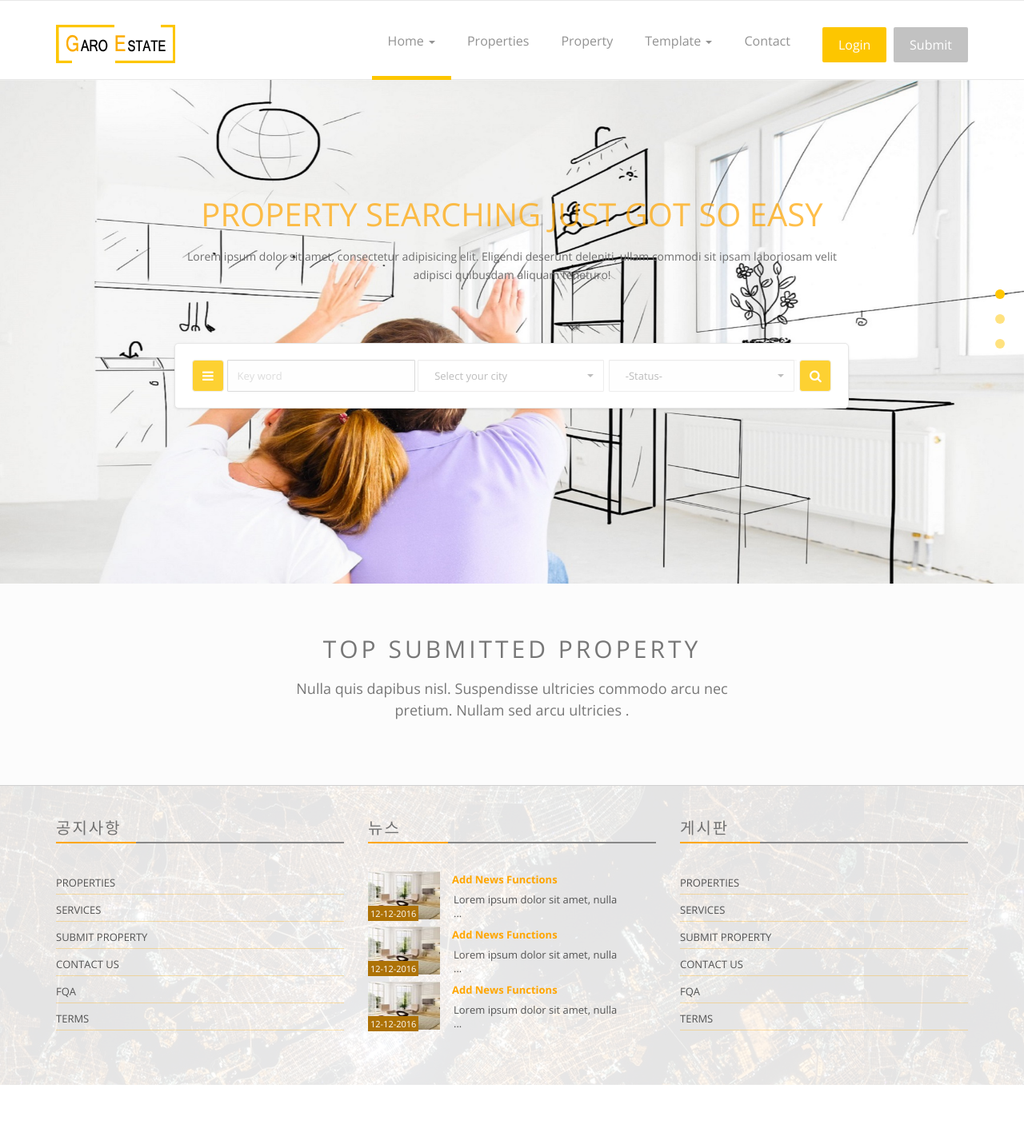
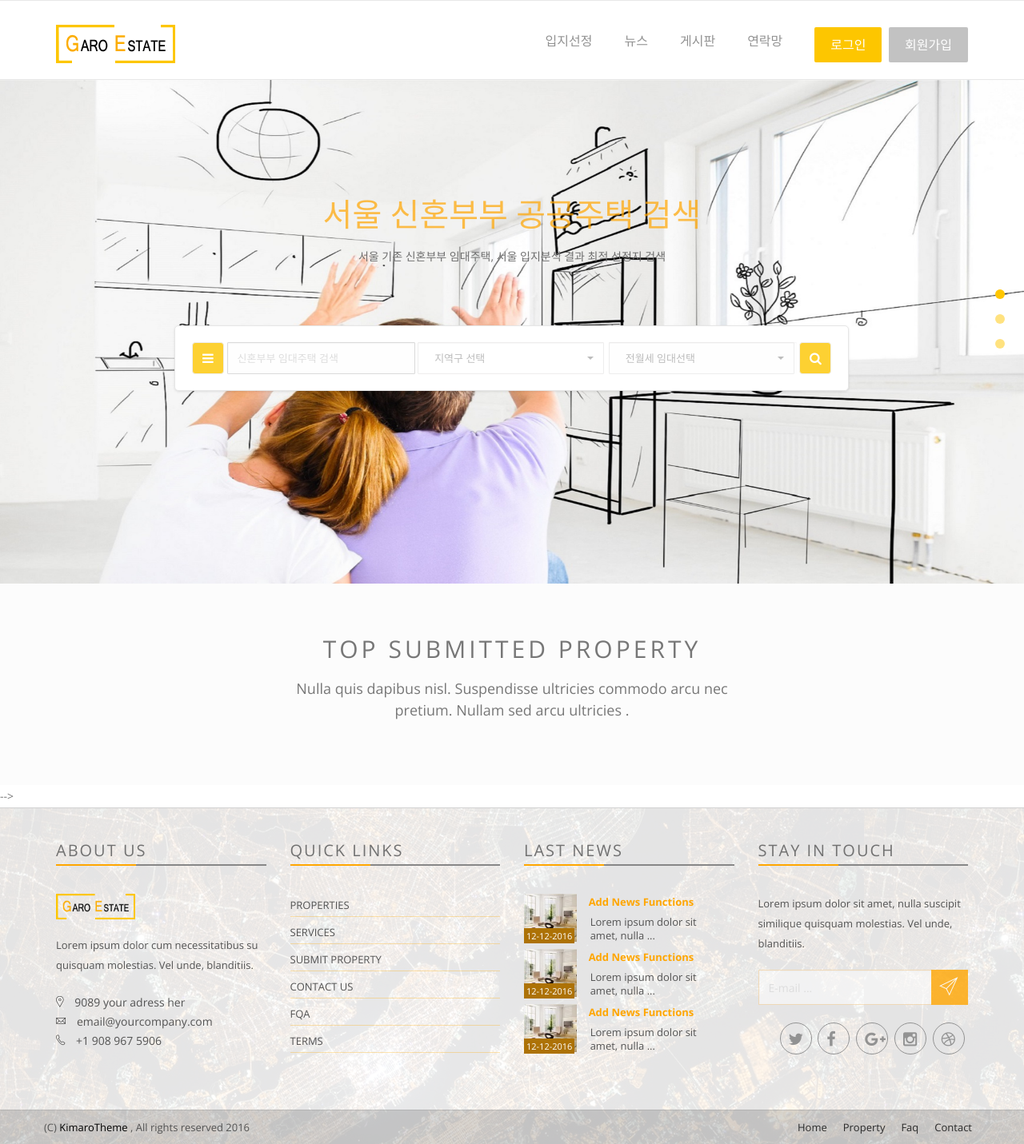
Before and after one commit to unil-kwag/team2_fi_project, a Django app: template template/index.html in a window 1280 px wide. Shown: the whole page at 80% size. Before the commit the page ends 1357 px from the top, so only its background shows below. Run offline with Django 3.2, Linux system fonts and the light colour scheme; the template is opened without the code that fills it, so the values that code supplies are empty; some libraries are stand-ins or nearby versions.

Commit message:
도준 pull

```diff
--- a/template/index.html
+++ b/template/index.html
@@ -6,7 +6,8 @@
     <head>
         <meta charset="utf-8">
         <meta http-equiv="X-UA-Compatible" content="IE=edge">
-        <title>RAINBOW</title>
+        <title>2조 Rainbow 『신혼부부 임대주택 최적입지 선정 사이트』</title>
+
         <meta name="description" content="GARO is a real-estate template">
         <meta name="author" content="Kimarotec">
         <meta name="keyword" content="html5, css, bootstrap, property, real-estate theme , bootstrap template">
@@ -57,110 +58,14 @@
                 <!-- Collect the nav links, forms, and other content for toggling -->
                 <div class="collapse navbar-collapse yamm" id="navigation">
                     <div class="button navbar-right">
-                        <button class="navbar-btn nav-button wow bounceInRight login" onclick=" window.open('register.html')" data-wow-delay="0.45s">Login</button>
-                        <button class="navbar-btn nav-button wow fadeInRight" onclick=" window.open('submit-property.html')" data-wow-delay="0.48s">Submit</button>
+                        <button class="navbar-btn nav-button wow bounceInRight login" onclick=" window.open('register.html')" data-wow-delay="0.45s">로그인</button>
+                        <button class="navbar-btn nav-button wow fadeInRight" onclick=" window.open('submit-property.html')" data-wow-delay="0.48s">회원가입</button>
                     </div>
                     <ul class="main-nav nav navbar-nav navbar-right">
-                        <li class="dropdown ymm-sw " data-wow-delay="0.1s">
-                            <a href="index.html" class="dropdown-toggle active" data-toggle="dropdown" data-hover="dropdown" data-delay="200">Home <b class="caret"></b></a>
-                            <ul class="dropdown-menu navbar-nav">
-                                <li>
-                                    <a href="index-2.html">Home Style 2</a>
-                                </li>
-                                <li>
-                                    <a href="index-3.html">Home Style 3</a>
-                                </li>
-                                <li>
-                                    <a href="index-4.html">Home Style 4</a>
-                                </li>
-                                <li>
-                                    <a href="index-5.html">Home Style 5</a>
-                                </li>
-
-                            </ul>
-                        </li>
-
-                        <li class="wow fadeInDown" data-wow-delay="0.2s"><a class="" href="properties.html">Properties</a></li>
-                        <li class="wow fadeInDown" data-wow-delay="0.3s"><a class="" href="property.html">Property</a></li>
-                        <li class="dropdown yamm-fw" data-wow-delay="0.4s">
-                            <a href="#" class="dropdown-toggle" data-toggle="dropdown" data-hover="dropdown" data-delay="200">Template <b class="caret"></b></a>
-                            <ul class="dropdown-menu">
-                                <li>
-                                    <div class="yamm-content">
-                                        <div class="row">
-                                            <div class="col-sm-3">
-                                                <h5>Home pages</h5>
-                                                <ul>
-                                                    <li>
-                                                        <a href="index.html">Home Style 1</a>
-                                                    </li>
-                                                    <li>
-                                                        <a href="index-2.html">Home Style 2</a>
-                                                    </li>
-                                                    <li>
-                                                        <a href="index-3.html">Home Style 3</a>
-                                                    </li>
-                                                    <li>
-                                                        <a href="index-4.html">Home Style 4</a>
-                                                    </li>
-                                                    <li>
-                                                        <a href="index-5.html">Home Style 5</a>
-                                                    </li>
-                                                </ul>
-                                            </div>
-                                            <div class="col-sm-3">
-                                                <h5>Pages and blog</h5>
-                                                <ul>
-                                                    <li><a href="blog.html">Blog listing</a>  </li>
-                                                    <li><a href="single.html">Blog Post (full)</a>  </li>
-                                                    <li><a href="single-right.html">Blog Post (Right)</a>  </li>
-                                                    <li><a href="single-left.html">Blog Post (left)</a>  </li>
-                                                    <li><a href="contact.html">Contact style (1)</a> </li>
-                                                    <li><a href="contact-3.html">Contact style (2)</a> </li>
-                                                    <li><a href="contact_3.html">Contact style (3)</a> </li>
-                                                    <li><a href="faq.html">FAQ page</a> </li>
-                                                    <li><a href="404.html">404 page</a>  </li>
-                                                </ul>
-                                            </div>
-                                            <div class="col-sm-3">
-                                                <h5>Property</h5>
-                                                <ul>
-                                                    <li><a href="property-1.html">Property pages style (1)</a> </li>
-                                                    <li><a href="property-2.html">Property pages style (2)</a> </li>
-                                                    <li><a href="property-3.html">Property pages style (3)</a> </li>
-                                                </ul>
-
-                                                <h5>Properties list</h5>
-                                                <ul>
-                                                    <li><a href="properties.html">Properties list style (1)</a> </li>
-                                                    <li><a href="properties-2.html">Properties list style (2)</a> </li>
-                                                    <li><a href="properties-3.html">Properties list style (3)</a> </li>
-                                                </ul>
-                                            </div>
-                                            <div class="col-sm-3">
-                                                <h5>Property process</h5>
-                                                <ul>
-                                                    <li><a href="submit-property.html">Submit - step 1</a> </li>
-                                                    <li><a href="submit-property.html">Submit - step 2</a> </li>
-                                                    <li><a href="submit-property.html">Submit - step 3</a> </li>
-                                                </ul>
-                                                <h5>User account</h5>
-                                                <ul>
-                                                    <li><a href="register.html">Register / login</a>   </li>
-                                                    <li><a href="user-properties.html">Your properties</a>  </li>
-                                                    <li><a href="submit-property.html">Submit property</a>  </li>
-                                                    <li><a href="change-password.html">Change password</a> </li>
-                                                    <li><a href="user-profile.html">Your profile</a>  </li>
-                                                </ul>
-                                            </div>
-                                        </div>
-                                    </div>
-                                    <!-- /.yamm-content -->
-                                </li>
-                            </ul>
-                        </li>
-
-                        <li class="wow fadeInDown" data-wow-delay="0.5s"><a href="contact.html">Contact</a></li>
+                        <li class="wow fadeInDown" data-wow-delay="0.2s"><a class="" href="properties.html">입지선정</a></li>
+                        <li class="wow fadeInDown" data-wow-delay="0.3s"><a class="" href="property.html">뉴스</a></li>
+                        <li class="wow fadeInDown" data-wow-delay="0.3s"><a class="" href="property.html">게시판</a></li>
+                        <li class="wow fadeInDown" data-wow-delay="0.5s"><a href="contact.html">연락망</a></li>
                     </ul>
                 </div><!-- /.navbar-collapse -->
             </div><!-- /.container-fluid -->
@@ -170,44 +75,43 @@
         <div class="slider-area">
             <div class="slider">
                 <div id="bg-slider" class="owl-carousel owl-theme">
-
                     <div class="item"><img src="assets/img/slide1/slider-image-1.jpg" alt="GTA V"></div>
                     <div class="item"><img src="assets/img/slide1/slider-image-2.jpg" alt="The Last of us"></div>
                     <div class="item"><img src="assets/img/slide1/slider-image-1.jpg" alt="GTA V"></div>
-
                 </div>
             </div>
-
             <div class="slider-content">
                 <div class="row">
                     <div class="col-lg-8 col-lg-offset-2 col-md-10 col-md-offset-1 col-sm-12">
-                        <h2>property Searching Just Got So Easy</h2>
-                        <p>Lorem ipsum dolor sit amet, consectetur adipisicing elit. Eligendi deserunt deleniti, ullam commodi sit ipsam laboriosam velit adipisci quibusdam aliquam teneturo!</p>
+                        <h2>서울 신혼부부 공공주택 검색</h2>
+                        <p>서울 기존 신혼부부 임대주택, 서울 입지분석 결과 최적 선정지 검색</p>
                         <div class="search-form wow pulse" data-wow-delay="0.8s">
 
                             <form action="" class=" form-inline">
                                 <button class="btn  toggle-btn" type="button"><i class="fa fa-bars"></i></button>
 
                                 <div class="form-group">
-                                    <input type="text" class="form-control" placeholder="Key word">
+                                    <input type="text" class="form-control" placeholder="신혼부부 임대주택 검색">
                                 </div>
                                 <div class="form-group">
-                                    <select id="lunchBegins" class="selectpicker" data-live-search="true" data-live-search-style="begins" title="Select your city">
 
-                                        <option>New york, CA</option>
-                                        <option>Paris</option>
-                                        <option>Casablanca</option>
-                                        <option>Tokyo</option>
-                                        <option>Marraekch</option>
-                                        <option>kyoto , shibua</option>
+                                    <select id="lunchBegins" class="selectpicker" data-live-search="true" data-live-search-style="begins" title="지역구 선택">
+
+                                        <option>강남구</option>
+                                        <option>서초구</option>
+                                        <option>마포구</option>
+                                        <option>노원구</option>
+                                        <option>용산구</option>
+                                        <option>동대문구</option>
+
                                     </select>
                                 </div>
                                 <div class="form-group">
                                     <select id="basic" class="selectpicker show-tick form-control">
-                                        <option> -Status- </option>
-                                        <option>Rent </option>
-                                        <option>Boy</option>
-                                        <option>used</option>
+                                        <option> 전월세 임대선택 </option>
+                                        <option>임대 </option>
+                                        <option>월세</option>
+                                        <option>전세</option>
 
                                     </select>
                                 </div>
@@ -218,17 +122,17 @@
                                     <div class="search-row">
 
                                         <div class="form-group mar-r-20">
-                                            <label for="price-range">Price range ($):</label>
+                                            <label for="price-range">임대주택 가격:</label>
                                             <input type="text" class="span2" value="" data-slider-min="0"
                                                    data-slider-max="600" data-slider-step="5"
                                                    data-slider-value="[0,450]" id="price-range" ><br />
-                                            <b class="pull-left color">2000$</b>
-                                            <b class="pull-right color">100000$</b>
+                                            <b class="pull-left color">2000원</b>
+                                            <b class="pull-right color">100000원</b>
                                         </div>
                                         <!-- End of  -->
 
                                         <div class="form-group mar-l-20">
-                                            <label for="property-geo">Property geo (m2) :</label>
+                                            <label for="property-geo">임대주택 면적 (m2) :</label>
                                             <input type="text" class="span2" value="" data-slider-min="0"
                                                    data-slider-max="600" data-slider-step="5"
                                                    data-slider-value="[50,450]" id="property-geo" ><br />
@@ -241,22 +145,22 @@
                                     <div class="search-row">
 
                                         <div class="form-group mar-r-20">
-                                            <label for="price-range">Min baths :</label>
+                                            <label for="price-range">세대수 :</label>
                                             <input type="text" class="span2" value="" data-slider-min="0"
                                                    data-slider-max="600" data-slider-step="5"
                                                    data-slider-value="[250,450]" id="min-baths" ><br />
-                                            <b class="pull-left color">1</b>
-                                            <b class="pull-right color">120</b>
+                                            <b class="pull-left color">1세대</b>
+                                            <b class="pull-right color">1200세대</b>
                                         </div>
                                         <!-- End of  -->
 
                                         <div class="form-group mar-l-20">
-                                            <label for="property-geo">Min bed :</label>
+                                            <label for="property-geo">방 개수 :</label>
                                             <input type="text" class="span2" value="" data-slider-min="0"
                                                    data-slider-max="600" data-slider-step="5"
                                                    data-slider-value="[250,450]" id="min-bed" ><br />
-                                            <b class="pull-left color">1</b>
-                                            <b class="pull-right color">120</b>
+                                            <b class="pull-left color">1개</b>
+                                            <b class="pull-right color">120개</b>
                                         </div>
                                         <!-- End of  -->
 
@@ -374,7 +278,13 @@
                     </div>
                 </div>
                             </div>
+                        </div> -->
+
                     </div>
+                </div>
+            </div>
+        </div>
+
 
         <!-- Footer area-->
         <div class="footer-area">
@@ -383,9 +293,23 @@
                 <div class="container">
                     <div class="row">
 
-                        <div class="col-md-4 col-sm-6 wow fadeInRight animated">
+                        <div class="col-md-3 col-sm-6 wow fadeInRight animated">
                             <div class="single-footer">
-                                <h4>공지사항</h4>
+                                <h4>About us </h4>
+                                <div class="footer-title-line"></div>
+
+                                <img src="assets/img/footer-logo.png" alt="" class="wow pulse" data-wow-delay="1s">
+                                <p>Lorem ipsum dolor cum necessitatibus su quisquam molestias. Vel unde, blanditiis.</p>
+                                <ul class="footer-adress">
+                                    <li><i class="pe-7s-map-marker strong"> </i> 9089 your adress her</li>
+                                    <li><i class="pe-7s-mail strong"> </i> email@yourcompany.com</li>
+                                    <li><i class="pe-7s-call strong"> </i> +1 908 967 5906</li>
+                                </ul>
+                            </div>
+                        </div>
+                        <div class="col-md-3 col-sm-6 wow fadeInRight animated">
+                            <div class="single-footer">
+                                <h4>Quick links </h4>
                                 <div class="footer-title-line"></div>
                                 <ul class="footer-menu">
                                     <li><a href="properties.html">Properties</a>  </li>
@@ -397,9 +321,9 @@
                                 </ul>
                             </div>
                         </div>
-                        <div class="col-md-4 col-sm-6 wow fadeInRight animated">
+                        <div class="col-md-3 col-sm-6 wow fadeInRight animated">
                             <div class="single-footer">
-                                <h4>뉴스 </h4>
+                                <h4>Last News</h4>
                                 <div class="footer-title-line"></div>
                                 <ul class="footer-blog">
                                     <li>
@@ -443,26 +367,61 @@
                                             <p style="line-height: 17px; padding: 8px 2px;">Lorem ipsum dolor sit amet, nulla ...</p>
                                         </div>
                                     </li>
+
+
                                 </ul>
                             </div>
                         </div>
-                        <div class="col-md-4 col-sm-6 wow fadeInRight animated">
-                            <div class="single-footer">
-                                <h4>게시판</h4>
+                        <div class="col-md-3 col-sm-6 wow fadeInRight animated">
+                            <div class="single-footer news-letter">
+                                <h4>Stay in touch</h4>
                                 <div class="footer-title-line"></div>
-                                    <ul class="footer-menu">
-                                        <li><a href="properties.html">Properties</a>  </li>
-                                        <li><a href="#">Services</a>  </li>
-                                        <li><a href="submit-property.html">Submit property </a></li>
-                                        <li><a href="contact.html">Contact us</a></li>
-                                        <li><a href="faq.html">fqa</a>  </li>
-                                        <li><a href="faq.html">Terms </a>  </li>
+                                <p>Lorem ipsum dolor sit amet, nulla  suscipit similique quisquam molestias. Vel unde, blanditiis.</p>
+
+                                <form>
+                                    <div class="input-group">
+                                        <input class="form-control" type="text" placeholder="E-mail ... ">
+                                        <span class="input-group-btn">
+                                            <button class="btn btn-primary subscribe" type="button"><i class="pe-7s-paper-plane pe-2x"></i></button>
+                                        </span>
+                                    </div>
+                                    <!-- /input-group -->
+                                </form>
+
+                                <div class="social pull-right">
+                                    <ul>
+                                        <li><a class="wow fadeInUp animated" href="https://twitter.com/kimarotec"><i class="fa fa-twitter"></i></a></li>
+                                        <li><a class="wow fadeInUp animated" href="https://www.facebook.com/kimarotec" data-wow-delay="0.2s"><i class="fa fa-facebook"></i></a></li>
+                                        <li><a class="wow fadeInUp animated" href="https://plus.google.com/kimarotec" data-wow-delay="0.3s"><i class="fa fa-google-plus"></i></a></li>
+                                        <li><a class="wow fadeInUp animated" href="https://instagram.com/kimarotec" data-wow-delay="0.4s"><i class="fa fa-instagram"></i></a></li>
+                                        <li><a class="wow fadeInUp animated" href="https://instagram.com/kimarotec" data-wow-delay="0.6s"><i class="fa fa-dribbble"></i></a></li>
+                                    </ul>
+                                </div>
+                            </div>
+                        </div>
+
+                    </div>
+                </div>
+            </div>
+
+            <div class="footer-copy text-center">
+                <div class="container">
+                    <div class="row">
+                        <div class="pull-left">
+                            <span> (C) <a href="http://www.KimaroTec.com">KimaroTheme</a> , All rights reserved 2016  </span>
+                        </div>
+                        <div class="bottom-menu pull-right">
+                            <ul>
+                                <li><a class="wow fadeInUp animated" href="#" data-wow-delay="0.2s">Home</a></li>
+                                <li><a class="wow fadeInUp animated" href="#" data-wow-delay="0.3s">Property</a></li>
+                                <li><a class="wow fadeInUp animated" href="#" data-wow-delay="0.4s">Faq</a></li>
+                                <li><a class="wow fadeInUp animated" href="#" data-wow-delay="0.6s">Contact</a></li>
                             </ul>
                         </div>
                     </div>
                 </div>
             </div>
-            </div>
+
         </div>
 
         <script src="assets/js/modernizr-2.6.2.min.js"></script>
```
Lines whose indentation alone changed are shown as unchanged.
